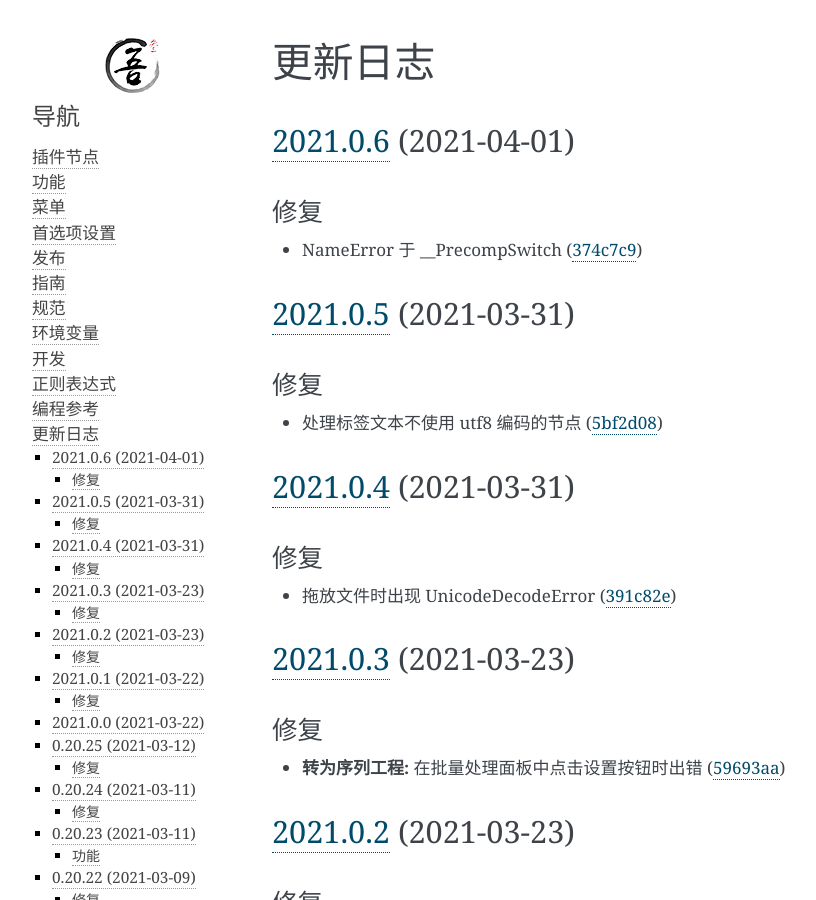
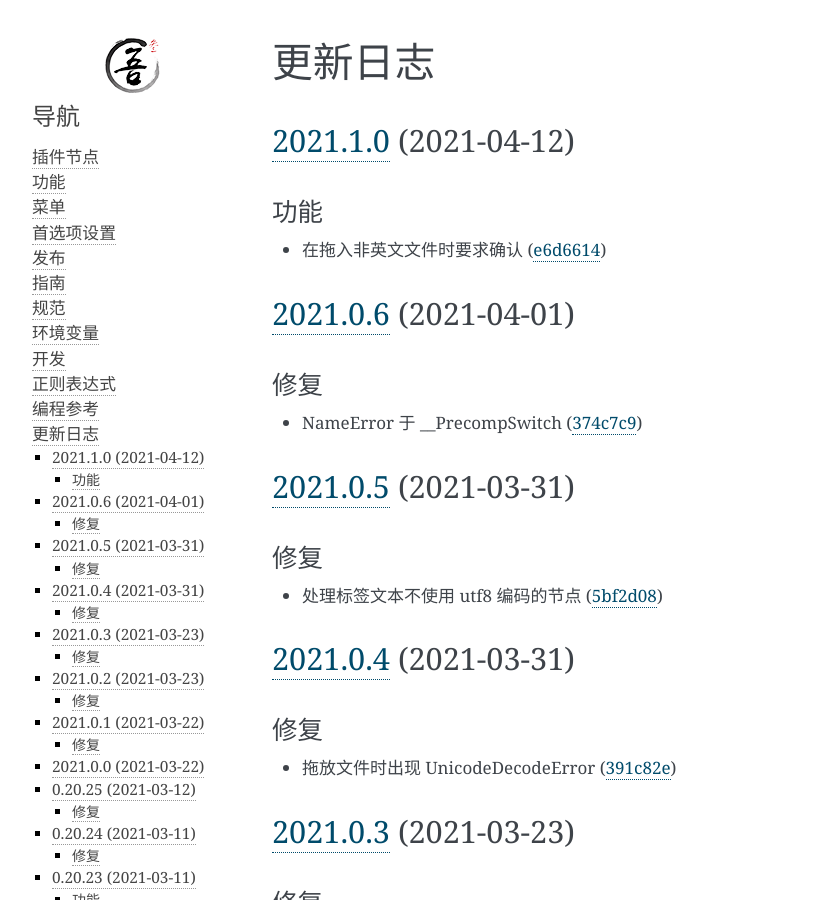
Before and after one commit to WuLiFang/Nuke, a Sphinx documentation site: the page built from docs/changelog.md, in a window 1280 px wide and 900 px high. Shown: the whole window, without its empty margins (148-964 px from the left). Built offline with Sphinx 7.4.7, drawn with Linux system fonts in a browser that asks for light colours.

Commit message:
docs: update changelog.md
[skip ci]

```diff
--- a/docs/changelog.md
+++ b/docs/changelog.md
@@ -1,4 +1,10 @@
 # 更新日志
+
+## [2021.1.0](https://github.com/WuLiFang/Nuke/compare/v2021.0.7...v2021.1.0) (2021-04-12)
+
+### 功能
+
+- 在拖入非英文文件时要求确认 ([e6d6614](https://github.com/WuLiFang/Nuke/commit/e6d6614ace1b59b09a0a2b0338c677498e6d397a))
 
 ## [2021.0.6](https://github.com/WuLiFang/Nuke/compare/v2021.0.5...v2021.0.6) (2021-04-01)
 
```
